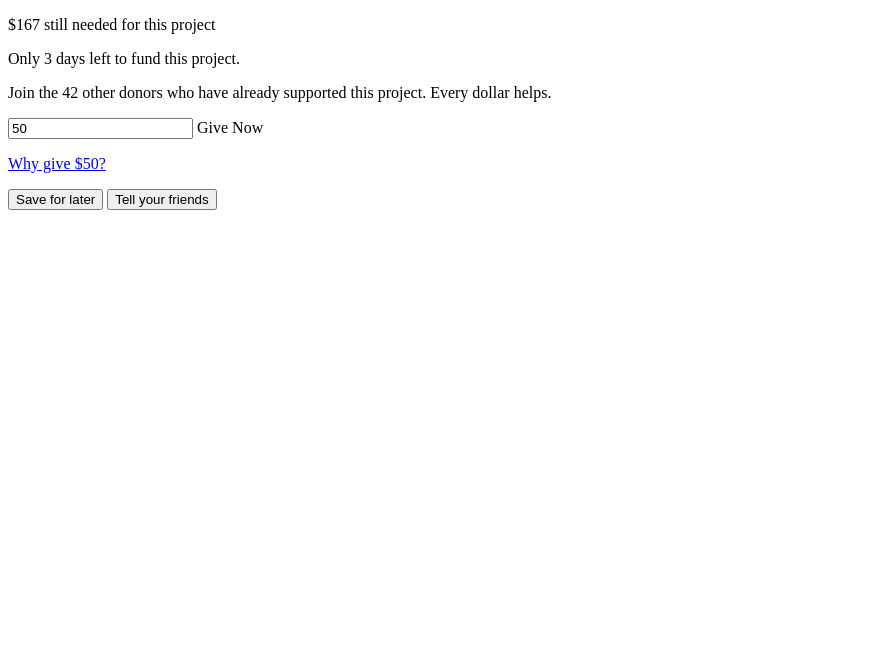
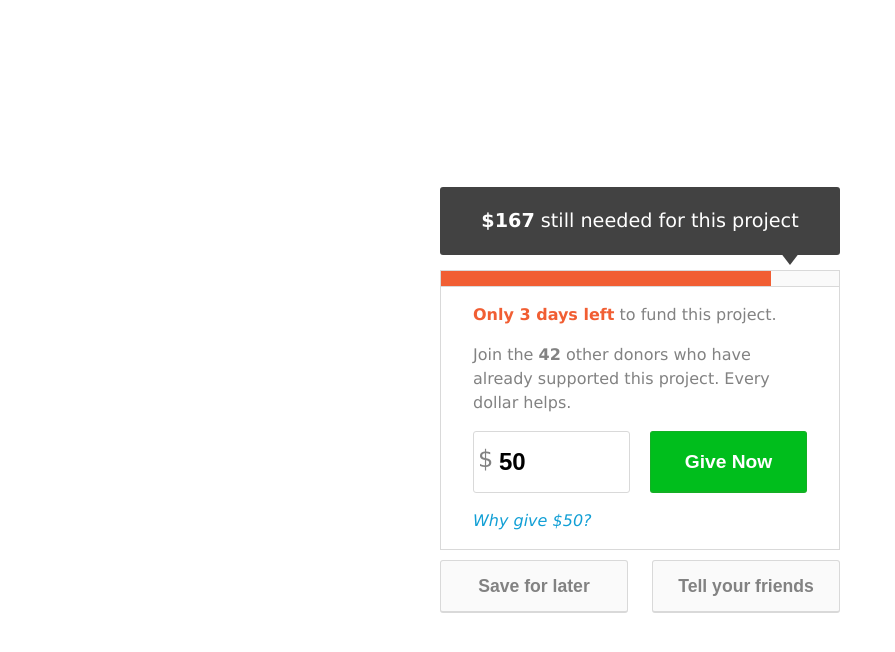
Before and after one commit to dradickal/vivid-form, a website: page public/index.html in a window 1280 px wide. Shown: the whole page, without its empty margins (0-895 px from the left). Drawn offline with Linux system fonts and the light colour scheme.

Commit message:
Style and Testing complete

```diff
--- a/gulpfile.js
+++ b/gulpfile.js
@@ -9,14 +9,14 @@ gulp.task('serve', ['css'], function(){
         }
     });
 
-    gulp.watch('./src/sass/**/*.scss', ['css']);
+    gulp.watch('./sass/**/*.scss', ['css']);
     gulp.watch(['./public/**/*.html']).on('change', browserSync.reload);
 });
 
 gulp.task('css', function() {
     gulp.src('./sass/**/*.scss')
       .pipe(sass())
-      .pipe(gulp.dest('.public/css/'))
+      .pipe(gulp.dest('./public/css/'))
       .pipe(browserSync.stream());
 });
 
--- a/package.json
+++ b/package.json
@@ -1,6 +1,6 @@
 {
   "name": "vivid-form",
-  "version": "0.0.1",
+  "version": "0.1.0",
   "description": "",
   "main": "public/index.html",
   "private": "true",
--- a/public/index.html
+++ b/public/index.html
@@ -2,26 +2,31 @@
 <html>
 <head>
     <title>Vivid Form - Code Sample</title>
+    <link href="css/main.css" rel="stylesheet" type="text/css">
+    <meta name="viewport" content="width=device-width, initial-scale=1">
 </head>
 <body>
+  <div class="body-wrapper">
     <section class="notice">
-        <p class="notice-text"><span class="amount-remaining">$167</span> still needed for this project</p>
+        <p><span class="amount-remaining">$167</span> still needed for this project</p>
     </section>
-    <main>
-        <div class="progress-bar"></div>
-        <section class="content">
-            <p class="time-frame"><span class="days-remaining">Only 3 days left</span> to fund this project.</p>
-            <p class="support">Join the <span class="donor-count">42</span> other donors who have already supported this project. Every dollar helps.</p>
+    <div class="progress-bar"><span class="fill"></span></div>
+    <section class="main">
+        <div class="content">
+            <p><span class="days-remaining">Only 3 days left</span> to fund this project.</p>
+            <p>Join the <span class="donor-count">42</span> other donors who have already supported this project. Every dollar helps.</p>
             <form action="/" name="donation" class="donation">
                 <input class="donation-amount" type="text" name="donation-amount" value="50">
-                <submit>Give Now</submit>
+                <label class="dollar-sign">$</label>
+                <button type="submit" class="submit">Give Now</button>
             </form>
             <p><a class="why-give" href="/why-give-fifty">Why give $50?</a></p>
-        </section>
-        <div class="button-wrapper">
-            <button class="btn btn-save">Save for later</button>
-            <button class="btn btn-share">Tell your friends</button>
         </div>
-    </main>
+    </section>
+    <section class="action-buttons">
+        <button type="button" class="btn btn-save">Save for later</button>
+        <button type="button" class="btn btn-share">Tell your friends</button>
+    </section>
+  </div>
 </body>
 </html>
--- /dev/null
+++ b/sass/_helpers.scss
@@ -0,0 +1,35 @@
+$dark-grey: #424242;
+$light-grey: #828282;
+$off-white: #fafafa;
+$white: #ffffff;
+$highlight: #f15e33;
+$submit: #00be1c;
+$submit-border: #13b024;
+$links: #119fd5;
+
+$borders:1px solid #d9d9d9;
+$border-radius: 3px;
+
+@mixin _flex-parent {
+    display: flex;
+    justify-content: space-between;
+}
+
+@mixin _form-items {
+    font-weight: bold;
+    height: 3.9rem; //for IE < Edge
+    line-height: 3.6rem;
+    vertical-align: middle;
+    border-radius: 3px;
+    width: 47%;
+}
+
+@mixin _stand-out {
+    font-weight: bold;
+}
+
+@mixin _triangle {
+    border-top: 13px solid $dark-grey;
+    border-left: 10px solid transparent;
+    border-right: 10px solid transparent;
+}
--- /dev/null
+++ b/sass/main.scss
@@ -0,0 +1,127 @@
+@import "helpers";
+
+*{
+    box-sizing: border-box;
+}
+
+body {
+    font-family: Verdana, Geneva, Tahoma, sans-serif;
+    line-height: 1.5rem;
+    width: 420px;
+    margin: 0px auto;
+    color: $light-grey;
+    display: flex;
+    height: 100vh;
+}
+button {cursor: pointer;}
+
+.body-wrapper {
+    width: 420px;
+    align-self: center;
+    padding: 0px 10px;
+}
+.notice {
+    font-size: 1.2rem;
+    color: $white;
+    text-align: center;
+    position: relative;
+    background-color: $dark-grey;
+    border-radius: $border-radius;
+    padding: 3px;
+    margin-bottom: 15px;
+
+    &:after {
+        content: "";
+        position: absolute;
+        right: 10%;
+        @include _triangle
+    }
+}
+
+.amount-remaining {
+    @include _stand-out;
+}
+
+.progress-bar {
+    height: 16px;
+    width: 100%;
+    background-color: $off-white;
+    border: $borders;
+    border-bottom: none;
+
+    .fill {
+        height: 15px;
+        display: block;
+        width: 83%;
+        background-color: $highlight;
+    }
+}
+
+.main {
+    border: $borders;
+    padding: 0 2rem;
+}
+
+.days-remaining {
+    @include _stand-out;
+    color: $highlight;
+}
+
+.donor-count {
+    @include _stand-out;
+}
+
+.donation {
+    @include _flex-parent;
+    position: relative;
+}
+
+.dollar-sign {
+    font-size: 1.5rem;
+    line-height: 3.6rem;
+    position: absolute;
+    left: 5px;
+}
+
+.donation-amount {
+    @include _form-items;
+    border: $borders;
+    padding-left: 25px;
+    font-size: 1.5rem;
+}
+
+.submit {
+    @include _form-items;
+    font-size: 1.2rem;
+    color: $white;
+    text-align: center;
+    background-color: $submit;
+    border: 1px solid $submit-border;
+    border-bottom-width: 2px;
+    display: inline-block; //for IE < Edge
+}
+
+.why-give {
+    text-decoration: none;
+    font-style: italic;
+    color: $links
+}
+
+.action-buttons {
+    @include _flex-parent;
+    margin-top: 10px;
+}
+
+.btn {
+    width: 47%;
+    color: $light-grey;
+    font-size: 1.1rem;
+    font-weight: bold;
+    text-align: center;
+    line-height: 3rem;
+    vertical-align: middle;
+    border: $borders;
+    border-bottom-width: 2px;
+    border-radius: $border-radius;
+    background-color: $off-white;
+}
```
Also changed, not shown: README.md, public/css/main.css (added).
